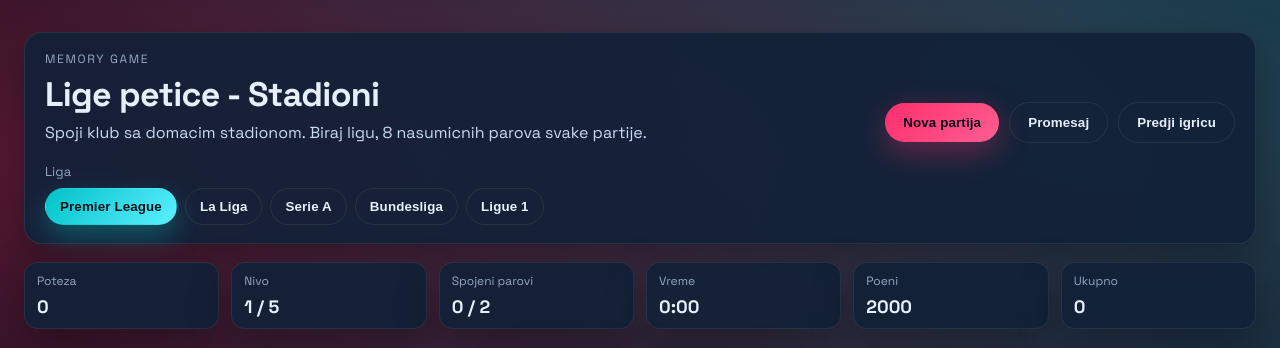
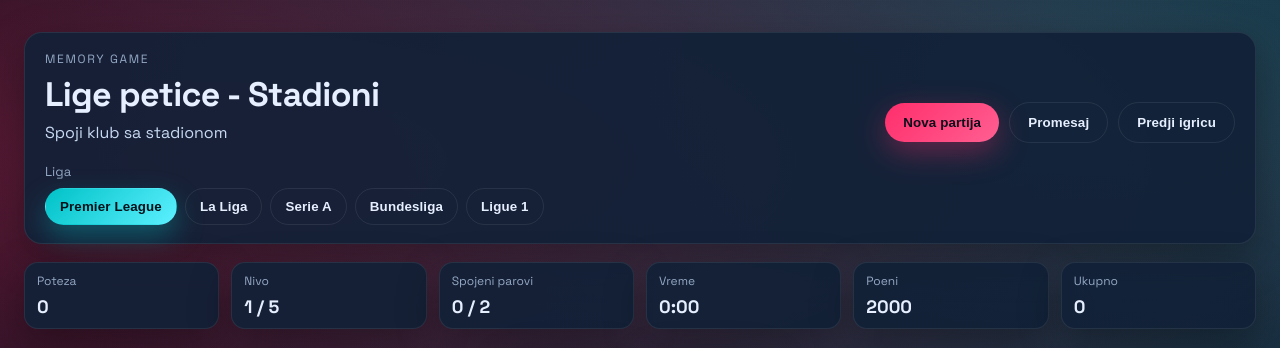
Before and after one commit to chombe87/memorygame, a plain HTML site: page index.html in a window 1280 px wide. Shown: the top 348 px of the page. Drawn offline with Linux system fonts and the light colour scheme.

Commit message:
izmenjen header

```diff
--- a/index.html
+++ b/index.html
@@ -15,7 +15,7 @@
       <div>
         <p class="eyebrow">Memory game</p>
         <h1>Lige petice - Stadioni</h1>
-        <p class="lede">Spoji klub sa domacim stadionom. Biraj ligu, 8 nasumicnih parova svake partije.</p>
+        <p class="lede">Spoji klub sa stadionom</p>
       </div>
       <div class="controls">
         <button class="pill" type="button" data-restart>Nova partija</button>
```
